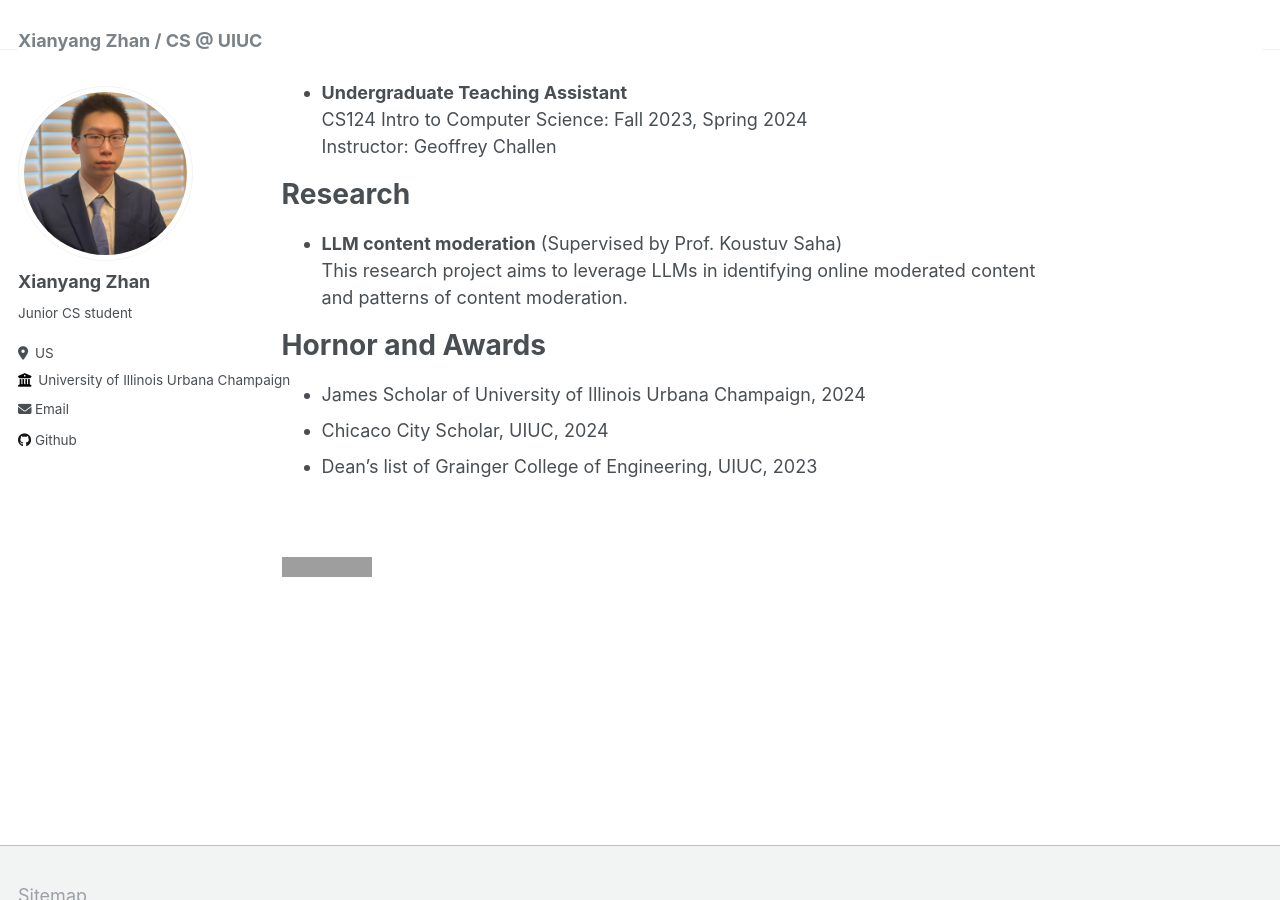
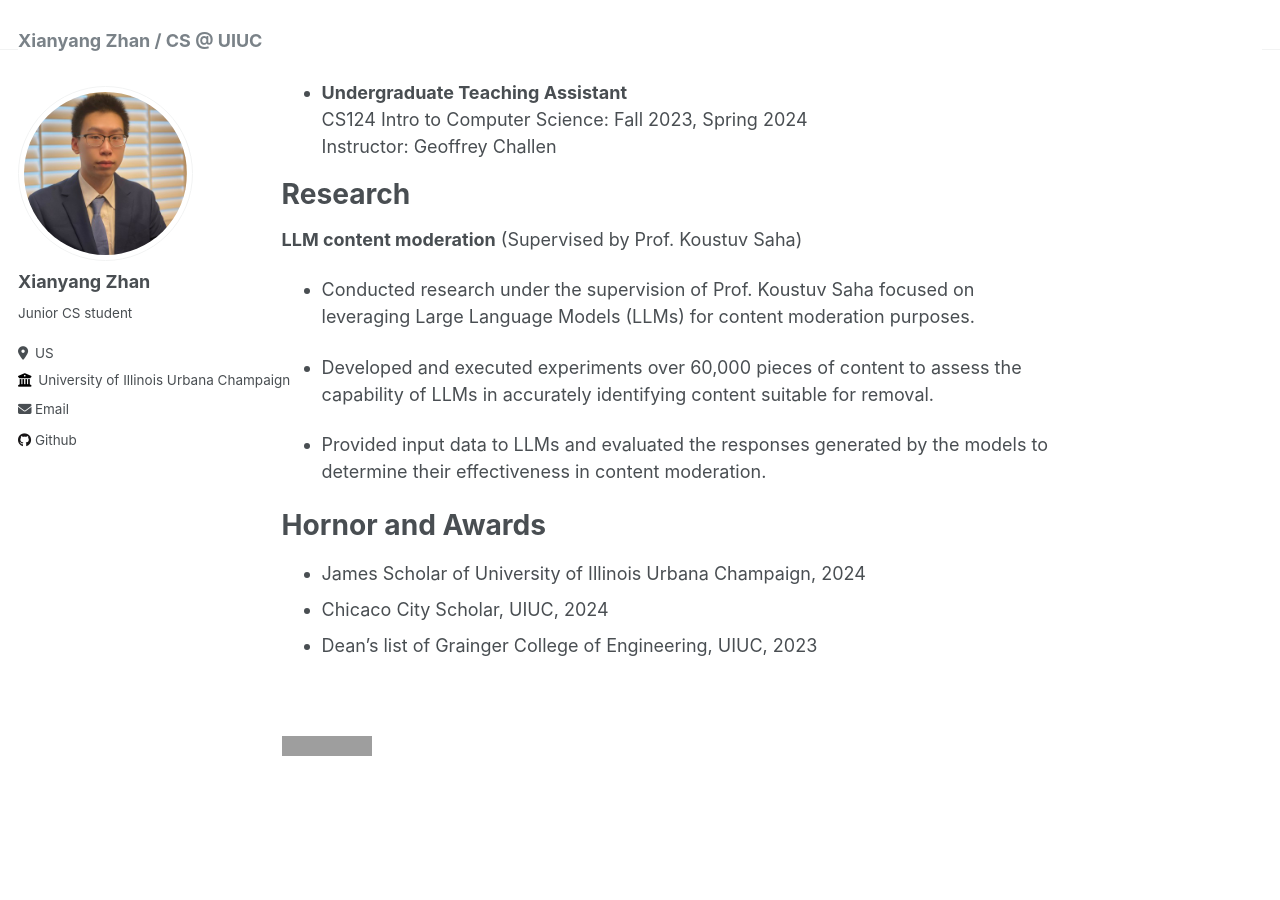
Before and after one commit to xzhan0/xzhan0.github.io, a Jekyll site: the page built from _pages/about.md, in a window 1280 px wide and 900 px high, scrolled down 410 px. Built offline with Jekyll 4.4.1, drawn with Linux system fonts in a browser that asks for light colours; grey boxes are pictures that could not be loaded.

Commit message:
Update about.md

```diff
--- a/_pages/about.md
+++ b/_pages/about.md
@@ -31,9 +31,13 @@ Teaching
 
 Research
 ======
-- **LLM content moderation** (Supervised by Prof. Koustuv Saha)
-<br/>
-This research project aims to leverage LLMs in identifying online moderated content and patterns of content moderation.
+**LLM content moderation** (Supervised by Prof. Koustuv Saha)
+
+- Conducted research under the supervision of Prof. Koustuv Saha focused on leveraging Large Language Models (LLMs) for content moderation purposes.
+
+- Developed and executed experiments over 60,000 pieces of content to assess the capability of LLMs in accurately identifying content suitable for removal.
+
+- Provided input data to LLMs and evaluated the responses generated by the models to determine their effectiveness in content moderation.
 
 
 Hornor and Awards
```
